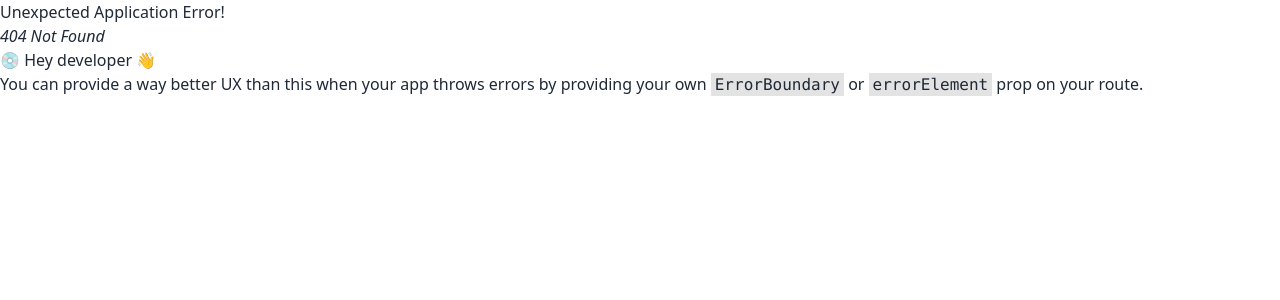
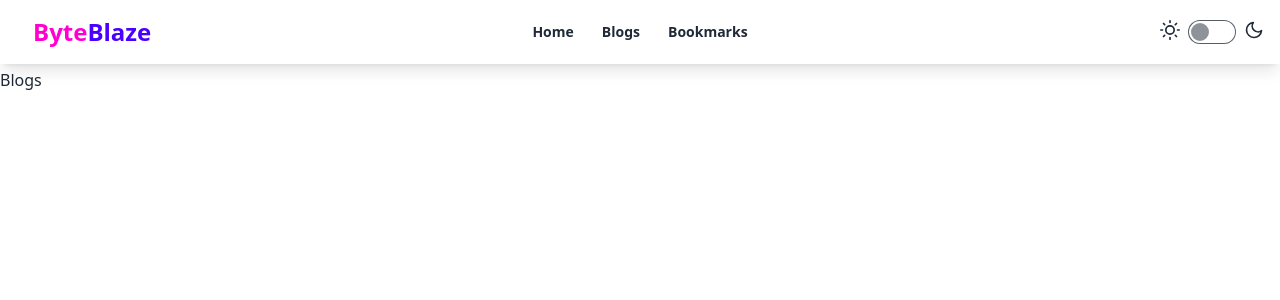
Before and after one commit to rifat-hassan-nibir/byte-blaze, a React app: page /blogs in a window 1280 px wide. Before the commit this address had no page. Shown: the top 300 px of the page. Built offline with nearby package versions, Linux system fonts and the light colour scheme; the HTML template or start-up script is replaced by a standard one.

Commit message:
navbar setup and mainlayout setup done

```diff
--- a/src/App.jsx
+++ /dev/null
@@ -1,11 +0,0 @@
-import Home from "./pages/Home";
-
-function App() {
-  return (
-    <>
-      <Home></Home>
-    </>
-  );
-}
-
-export default App;
--- a/src/components/Navbar.jsx
+++ b/src/components/Navbar.jsx
@@ -1,3 +1,5 @@
+import { Link, NavLink } from "react-router-dom";
+
 const Navbar = () => {
   return (
     <div className="navbar bg-base-100 shadow-lg px-4 fixed z-10">
@@ -8,33 +10,33 @@ const Navbar = () => {
               <path strokeLinecap="round" strokeLinejoin="round" strokeWidth="2" d="M4 6h16M4 12h8m-8 6h16" />
             </svg>
           </div>
-          <ul tabIndex={0} className="menu menu-sm dropdown-content mt-3 z-[1] p-2 shadow bg-base-100 rounded-box w-52">
-            <li className="font-bold">
-              <a>Home</a>
-            </li>
-            <li className="font-bold">
-              <a>Blogs</a>
-            </li>
-            <li className="font-bold">
-              <a>Bookmarks</a>
-            </li>
+          <ul tabIndex={0} className="space-y-3 menu menu-sm dropdown-content mt-3 z-[1] p-2 shadow bg-base-100 rounded-box w-52">
+            <NavLink to="/" className="font-bold">
+              Home
+            </NavLink>
+            <NavLink to="/blogs" className="font-bold">
+              Blogs
+            </NavLink>
+            <NavLink to="/bookmarks" className="font-bold">
+              Bookmarks
+            </NavLink>
           </ul>
         </div>
-        <a className="btn btn-ghost text-2xl text-secondary gap-0 normal-case font-bold">
+        <Link to="/" className="btn btn-ghost text-2xl text-secondary gap-0 normal-case font-bold">
           Byte<span className="text-primary">Blaze</span>
-        </a>
+        </Link>
       </div>
       <div className="navbar-center hidden lg:flex">
-        <ul className="menu menu-horizontal px-1">
-          <li>
-            <a className="font-bold">Home</a>
-          </li>
-          <li>
-            <a className="font-bold">Blogs</a>
-          </li>
-          <li>
-            <a className="font-bold">Bookmarks</a>
-          </li>
+        <ul className="flex items-center gap-7 menu menu-horizontal px-1">
+          <NavLink to="/" className="font-bold">
+            Home
+          </NavLink>
+          <NavLink to="/blogs" className="font-bold">
+            Blogs
+          </NavLink>
+          <NavLink to="/bookmarks" className="font-bold">
+            Bookmarks
+          </NavLink>
         </ul>
       </div>
       <div className="navbar-end">
--- /dev/null
+++ b/src/layout/MainLayout.jsx
@@ -0,0 +1,15 @@
+import { Outlet } from "react-router-dom";
+import Navbar from "../components/Navbar";
+
+const MainLayout = () => {
+  return (
+    <div>
+      <div className="h-[68px]">
+        <Navbar></Navbar>
+      </div>
+      <Outlet></Outlet>
+    </div>
+  );
+};
+
+export default MainLayout;
--- /dev/null
+++ b/src/pages/Blogs.jsx
@@ -0,0 +1,9 @@
+const Blogs = () => {
+  return (
+    <div>
+      <h1>Blogs</h1>
+    </div>
+  );
+};
+
+export default Blogs;
--- /dev/null
+++ b/src/pages/Bookmarks.jsx
@@ -0,0 +1,9 @@
+const Bookmarks = () => {
+  return (
+    <div>
+      <h1>Bookmarks</h1>
+    </div>
+  );
+};
+
+export default Bookmarks;
--- a/src/pages/Home.jsx
+++ b/src/pages/Home.jsx
@@ -1,9 +1,6 @@
-import Navbar from "../components/Navbar";
-
 const Home = () => {
   return (
     <div>
-      <Navbar></Navbar>
       <h1>Homepage</h1>
     </div>
   );
```
Also changed, not shown: src/main.jsx (+19 -2 lines).
